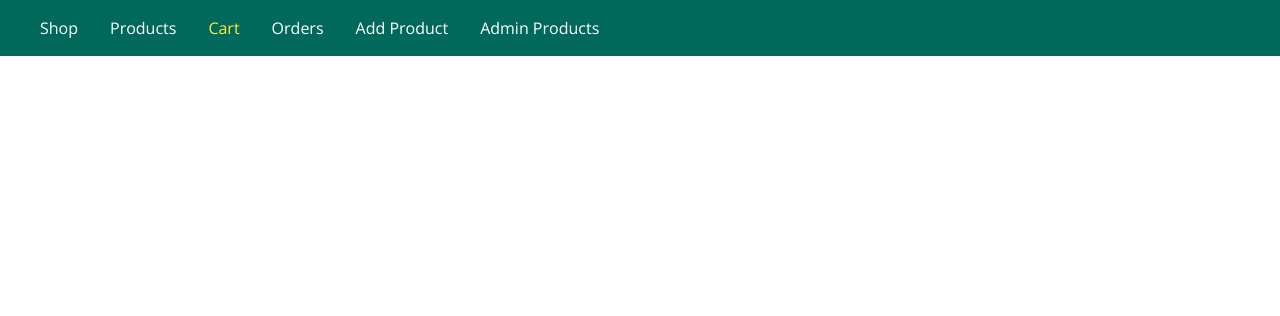
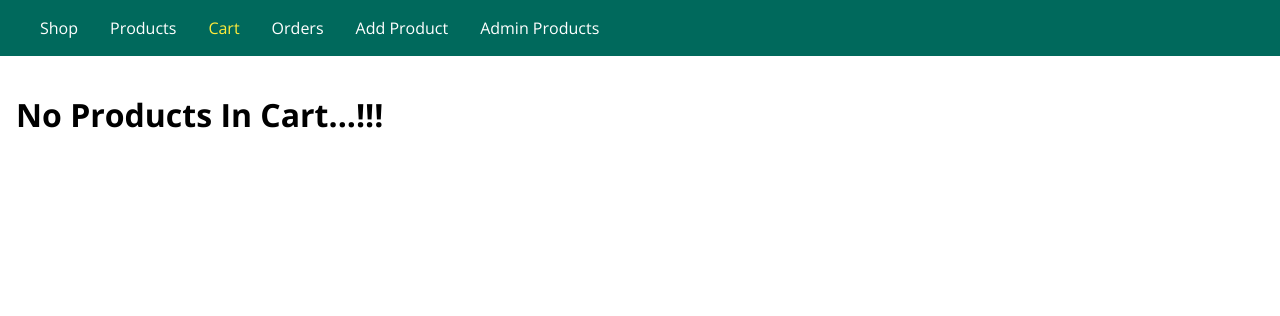
Before and after one commit to chithranjan510/express, a Node server app: page /cart in a window 1280 px wide. Shown: the top 316 px of the page. Run offline with Node 20, Linux system fonts and the light colour scheme; some libraries are stand-ins or nearby versions.

Commit message:
implemented feature to add and delete data from cart

```diff
--- a/dynnamic-route-advance-model/controllers/shop.js
+++ b/dynnamic-route-advance-model/controllers/shop.js
@@ -33,9 +33,25 @@ exports.getIndex = (req, res, next) => {
 };
 
 exports.getCart = (req, res, next) => {
-  res.render('shop/cart', {
-    path: '/cart',
-    pageTitle: 'Your Cart',
+  Cart.getCart((cart) => {
+    let cartProducts = [];
+
+    Product.fetchAll((products) => {
+      for (let product of products) {
+        const cartProductData = cart.products.find(
+          (prod) => prod.id === product.id
+        );
+
+        if (cartProductData) {
+          cartProducts.push({ productData: product, qty: cartProductData.qty });
+        }
+      }
+      res.render('shop/cart', {
+        path: '/cart',
+        pageTitle: 'Your Cart',
+        products: cartProducts,
+      });
+    });
   });
 };
 
@@ -43,6 +59,13 @@ exports.postCart = (req, res, next) => {
   const prodId = req.body.productId;
   Product.findById(prodId, (product) => {
     Cart.addProduct(prodId, product.price);
+  });
+  res.redirect('/cart');
+};
+
+exports.postCartDeleteProduct = (req, res, next) => {
+  Product.findById(req.body.productId, (product) => {
+    Cart.deleteProduct(req.body.productId, product.price);
   });
   res.redirect('/cart');
 };
--- a/dynnamic-route-advance-model/data/cart.json
+++ b/dynnamic-route-advance-model/data/cart.json
@@ -1 +1 @@
-{"products":[{"id":"123434","qty":2}],"totalPrice":38}
+{"products":[],"totalPrice":0}
--- a/dynnamic-route-advance-model/models/cart.js
+++ b/dynnamic-route-advance-model/models/cart.js
@@ -7,28 +7,63 @@ module.exports = class Cart {
   // fetch the previous cart data
   static addProduct(id, productPrice) {
     fs.readFile(p, (err, fileContent) => {
-      let cart = {products: [], totalPrice: 0};
-      if(!err) {
+      let cart = { products: [], totalPrice: 0 };
+      if (!err && fileContent.length > 0) {
         cart = JSON.parse(fileContent);
       }
 
       // analyze the cart => see if the product already exist
-      const existingProductIndex = cart.products.findIndex(prod => prod.id === id);
+      const existingProductIndex = cart.products.findIndex(
+        (prod) => prod.id === id
+      );
       let updatedProduct;
       // add new product/ increase the quantity
-      if(existingProductIndex !== -1) {
+      if (existingProductIndex !== -1) {
         let existingProduct = cart.products[existingProductIndex];
-        updatedProduct = {...existingProduct};
+        updatedProduct = { ...existingProduct };
         updatedProduct.qty += 1;
         cart.products[existingProductIndex] = updatedProduct;
       } else {
-        updatedProduct = {id: id, qty: 1};
+        updatedProduct = { id: id, qty: 1 };
         cart.products = [...cart.products, updatedProduct];
       }
       cart.totalPrice += +productPrice;
       fs.writeFile(p, JSON.stringify(cart), (err) => {
         console.log(err);
-      })
-    })
+      });
+    });
+  }
+
+  static deleteProduct(id, productPrice) {
+    fs.readFile(p, (err, fileContent) => {
+      if (err) {
+        return;
+      }
+      const updatedCart = { ...JSON.parse(fileContent) };
+      const existingProductIndex = updatedCart.products.findIndex(
+        (prod) => prod.id === id
+      );
+      if(existingProductIndex === -1) {
+        return;
+      }
+      updatedCart.totalPrice -=
+        productPrice * updatedCart.products[existingProductIndex].qty;
+      updatedCart.products = updatedCart.products.filter(
+        (prod) => prod.id !== id
+      );
+      fs.writeFile(p, JSON.stringify(updatedCart), (err) => {
+        console.log(err);
+      });
+    });
+  }
+
+  static getCart(cb) {
+    fs.readFile(p, (err, fileContent) => {
+      if (!err && fileContent.length > 0) {
+        return cb(JSON.parse(fileContent));
+      } else {
+        return cb(null);
+      }
+    });
   }
 };
--- a/dynnamic-route-advance-model/models/product.js
+++ b/dynnamic-route-advance-model/models/product.js
@@ -1,5 +1,7 @@
 const fs = require('fs');
 const path = require('path');
+
+const Cart = require('./cart');
 
 const p = path.join(
   path.dirname(require.main.filename),
@@ -60,9 +62,12 @@ module.exports = class Product {
 
   static deleteById(id) {
     getProductsFromFile((products) => {
+      const product = products.find((prod) => prod.id === id);
       const updatedProducts = products.filter((prod) => prod.id !== id);
       fs.writeFile(p, JSON.stringify(updatedProducts), (err) => {
-        console.log(err);
+        if(!err) {
+          Cart.deleteProduct(id, product.price)
+        }
       })
     });
   }
--- a/dynnamic-route-advance-model/routes/shop.js
+++ b/dynnamic-route-advance-model/routes/shop.js
@@ -16,6 +16,8 @@ router.get('/cart', shopController.getCart);
 
 router.post('/cart', shopController.postCart);
 
+router.post('/cart-delete-item', shopController.postCartDeleteProduct);
+
 router.get('/orders', shopController.getOrders);
 
 router.get('/checkout', shopController.getCheckout);
--- a/dynnamic-route-advance-model/views/shop/cart.ejs
+++ b/dynnamic-route-advance-model/views/shop/cart.ejs
@@ -3,4 +3,21 @@
 
     <body>
         <%- include('../includes/navigation.ejs') %>
+        <main>
+            <% if(products.length > 0) { %>
+                <ul>
+                    <% products.forEach(p => { %>
+                        <li>
+                            <p><%= p.productData.title %> (<%= p.qty %>)</p>
+                            <form action="/cart-delete-item" method="POST">
+                                <input type="hidden" name="productId" value="<%= p.productData.id %>">
+                                <button class="btn" type="submit">Delete</button>
+                            </form>
+                        </li>
+                    <% }) %>
+                </ul>
+            <% } else { %>
+                <h1>No Products In Cart...!!!</h1>
+            <% } %>
+        </main>
         <%- include('../includes/end.ejs') %>
```
